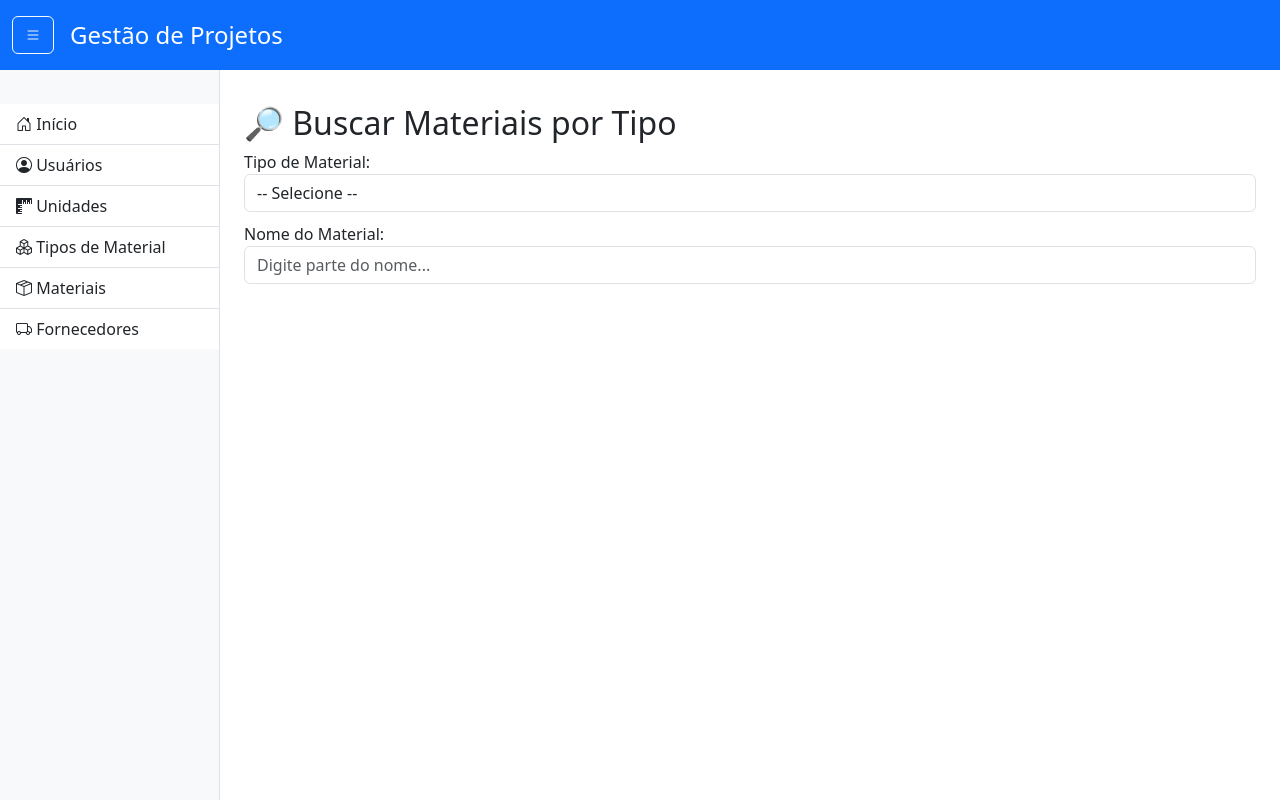
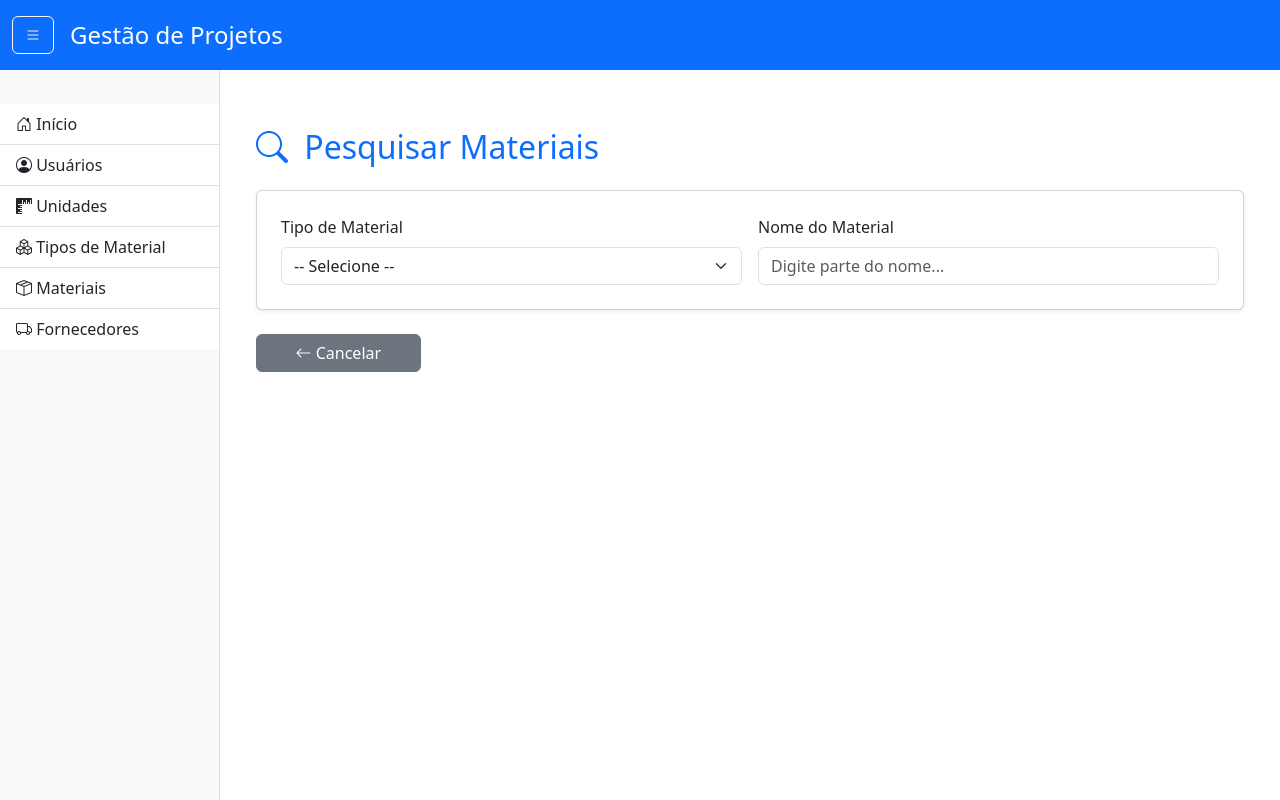
Before and after one commit to rcmcv/gestao-projetos, a Flask app: page /materiais/buscar-ui in a window 1280 px wide. Run offline with Flask 3, Linux system fonts and the light colour scheme.

Commit message:
💄 Estilização das telas de Materiais e ajustes nos botões

```diff
--- a/app/templates/materiais/buscar_materiais.html
+++ b/app/templates/materiais/buscar_materiais.html
@@ -2,109 +2,102 @@
 {% extends 'base.html' %}
 
 {% block conteudo %}
-<h2>🔎 Buscar Materiais por Tipo</h2>
+<div class="container mt-4">
+    <h2 class="text-primary mb-4">
+        <i class="bi bi-search me-2"></i> Pesquisar Materiais
+    </h2>
 
-<!-- 🔽 Dropdown de tipos -->
-<label for="tipo_id">Tipo de Material:</label><br>
-<select id="tipo_id" class="form-control" style="margin-bottom: 10px;">
+    <div class="card shadow-sm p-4 mb-4">
+        <form onsubmit="return false;">
+            <div class="row g-3">
+                <div class="col-md-6">
+                    <label for="tipo_id" class="form-label">Tipo de Material</label>
+                    <select id="tipo_id" class="form-select">
                         <option value="">-- Selecione --</option>
                         {% for tipo in tipos %}
                             <option value="{{ tipo.id }}">{{ tipo.nome }}</option>
                         {% endfor %}
                     </select>
+                </div>
+                <div class="col-md-6">
+                    <label for="busca" class="form-label">Nome do Material</label>
+                    <input type="text" id="busca" placeholder="Digite parte do nome..." class="form-control">
+                </div>
+            </div>
+            <!-- <div class="mt-3 text-end">
+                <a href="{{ url_for('web.listar_materiais_web') }}" class="btn btn-secondary">
+                    <i class="bi bi-arrow-left"></i> Cancelar
+                </a>
+            </div>             -->
+        </form>
+    </div>
 
-<!-- 🔤 Campo de busca -->
-<label for="busca">Nome do Material:</label><br>
-<input type="text" id="busca" placeholder="Digite parte do nome..." class="form-control" style="margin-bottom: 10px;">
+    <div id="resultado" class="table-responsive"></div>
+    <div id="resultado" class="table-responsive"></div>
+    <!-- ✅ Botão Cancelar (após a tabela, alinhado à esquerda) -->
+    <div class="col-md-2 d-grid">
+        <a href="{{ url_for('web.listar_materiais_web') }}" class="btn btn-secondary">
+            <i class="bi bi-arrow-left"></i> Cancelar
+        </a>
+    </div>
+</div>
 
-<!-- 📋 Resultados -->
-<div id="resultado" style="margin-top: 15px;"></div>
-
-<!-- ⚙️ Script AJAX -->
 <script>
-    // ⏳ Aguarda o carregamento completo do HTML antes de executar
+// ⚙️ Script AJAX
 document.addEventListener('DOMContentLoaded', function () {
-
-        // 🔽 Referência ao select de tipos de material
     const tipoSelect = document.getElementById('tipo_id');
-
-        // 🔤 Referência ao campo de busca por nome
     const buscaInput = document.getElementById('busca');
-
-        // 📦 Div onde os resultados da busca serão exibidos dinamicamente
     const resultadoDiv = document.getElementById('resultado');
 
-        // 🔍 Função principal que faz a busca de materiais
     function buscarMateriais() {
-            // Obtém o valor do tipo selecionado
         const tipo_id = tipoSelect.value;
-
-            // Obtém o texto digitado pelo usuário
         const busca = buscaInput.value;
 
-            // ⚠️ Se nenhum tipo estiver selecionado, mostra aviso e sai da função
         if (!tipo_id) {
-                resultadoDiv.innerHTML = "<p>Selecione um tipo de material.</p>";
+            resultadoDiv.innerHTML = "<div class='alert alert-warning'>Selecione um tipo de material.</div>";
             return;
         }
 
-            // 📡 Envia requisição GET para o backend com os parâmetros tipo_id e q
         fetch(`/materiais/buscar?tipo_id=${tipo_id}&q=${busca}`)
-
-                // 🔄 Converte a resposta em JSON
             .then(res => res.json())
-
-                // ✅ Processa os dados recebidos
             .then(dados => {
-                    // Se a resposta for uma lista vazia, mostra mensagem de nenhum encontrado
                 if (dados.length === 0) {
-                        resultadoDiv.innerHTML = "<p>Nenhum material encontrado.</p>";
+                    resultadoDiv.innerHTML = "<div class='alert alert-info'>Nenhum material encontrado.</div>";
                 } else {
-                        // 🧱 Monta a tabela HTML dinamicamente
                     let html = `
-                        <table border="1" cellpadding="8" cellspacing="0">
-                            <thead>
+                        <table class="table table-hover shadow-sm">
+                            <thead class="table-light">
                                 <tr>
-                                    <th>Nome</th>
-                                    <th>Ações</th>
+                                    <th>Descrição</th>
+                                    <th></th>
                                 </tr>
                             </thead>
                             <tbody>
                     `;
-
-                        // Para cada material retornado, cria uma linha na tabela
                     dados.forEach(item => {
                         html += `
                             <tr>
                                 <td>${item.nome}</td>
-                                    <td>
-                                        <a href="/materiais/${item.id}/editar">✏️ Editar</a>
+                                <td class="text-end">
+                                    <a href="/materiais/${item.id}/editar" class="btn btn-sm btn-outline-primary me-2">✏️ Editar</a>
                                     <form action="/materiais/${item.id}/excluir" method="POST" style="display:inline;">
-                                            <button type="submit" onclick="return confirm('Deseja excluir este material?')">🗑️ Excluir</button>
+                                        <button type="submit" class="btn btn-sm btn-outline-danger" onclick="return confirm('Deseja excluir este material?')">🗑️ Excluir</button>
                                     </form>
                                 </td>
                             </tr>
                         `;
                     });
-
-                        // Fecha a tabela e insere no resultado
                     html += "</tbody></table>";
                     resultadoDiv.innerHTML = html;
                 }
             })
-
-                // ⚠️ Em caso de erro (ex: falha na conexão), mostra mensagem de erro
             .catch(() => {
-                    resultadoDiv.innerHTML = "<p>Erro ao buscar materiais.</p>";
+                resultadoDiv.innerHTML = "<div class='alert alert-danger'>Erro ao buscar materiais.</div>";
             });
     }
 
-        // 🔄 Aciona a busca toda vez que o tipo for alterado
     tipoSelect.addEventListener('change', buscarMateriais);
-
-        // 🧠 Aciona a busca a cada letra digitada no campo de busca
     buscaInput.addEventListener('input', buscarMateriais);
 });
 </script>
-
 {% endblock %}
```
Also changed, not shown: app/templates/materiais/listar_materiais.html (+11 -16 lines), app/templates/tipos/listar_tipos_material.html (+0 -12 lines). Lines whose indentation alone changed are shown as unchanged.
